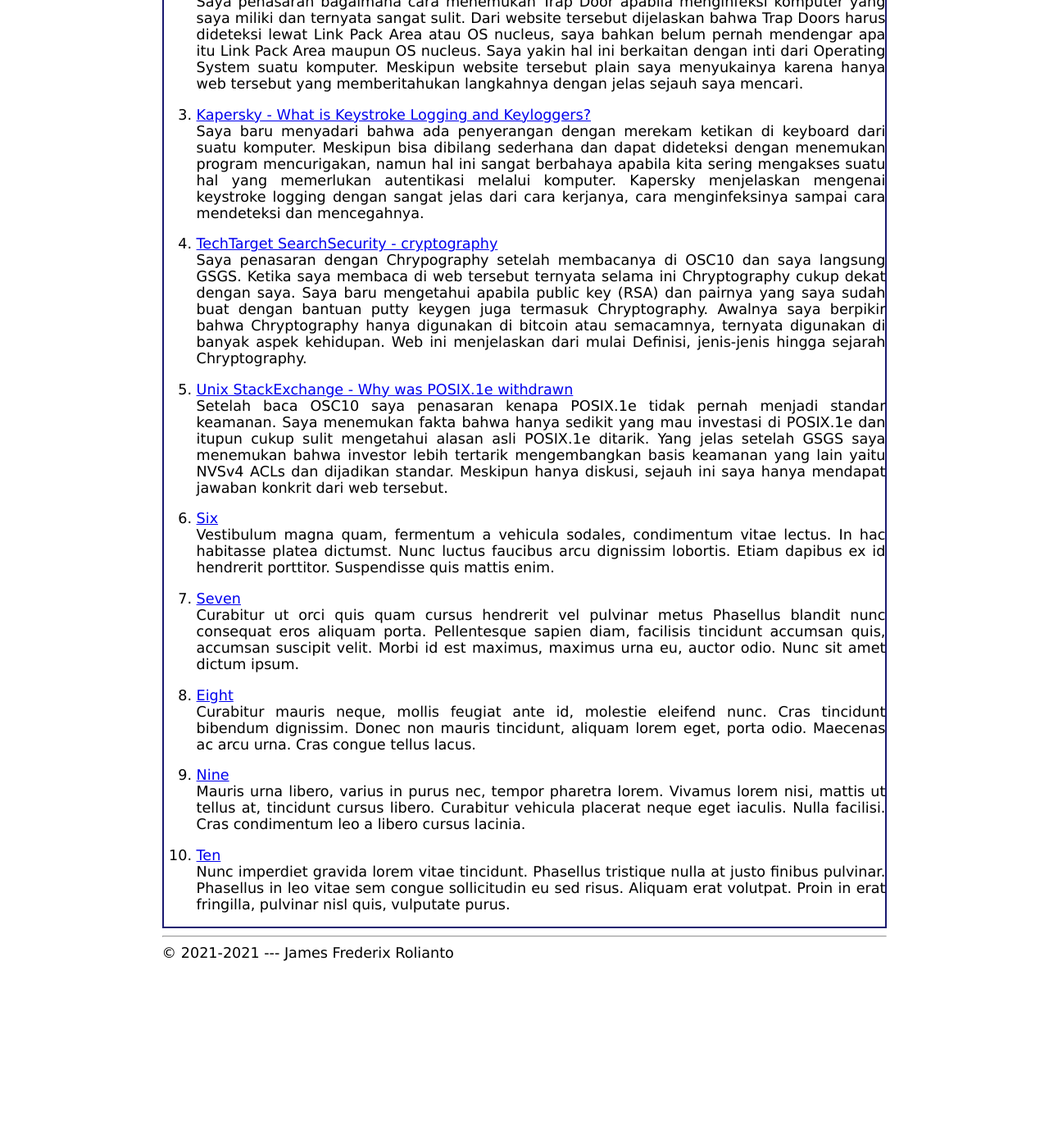
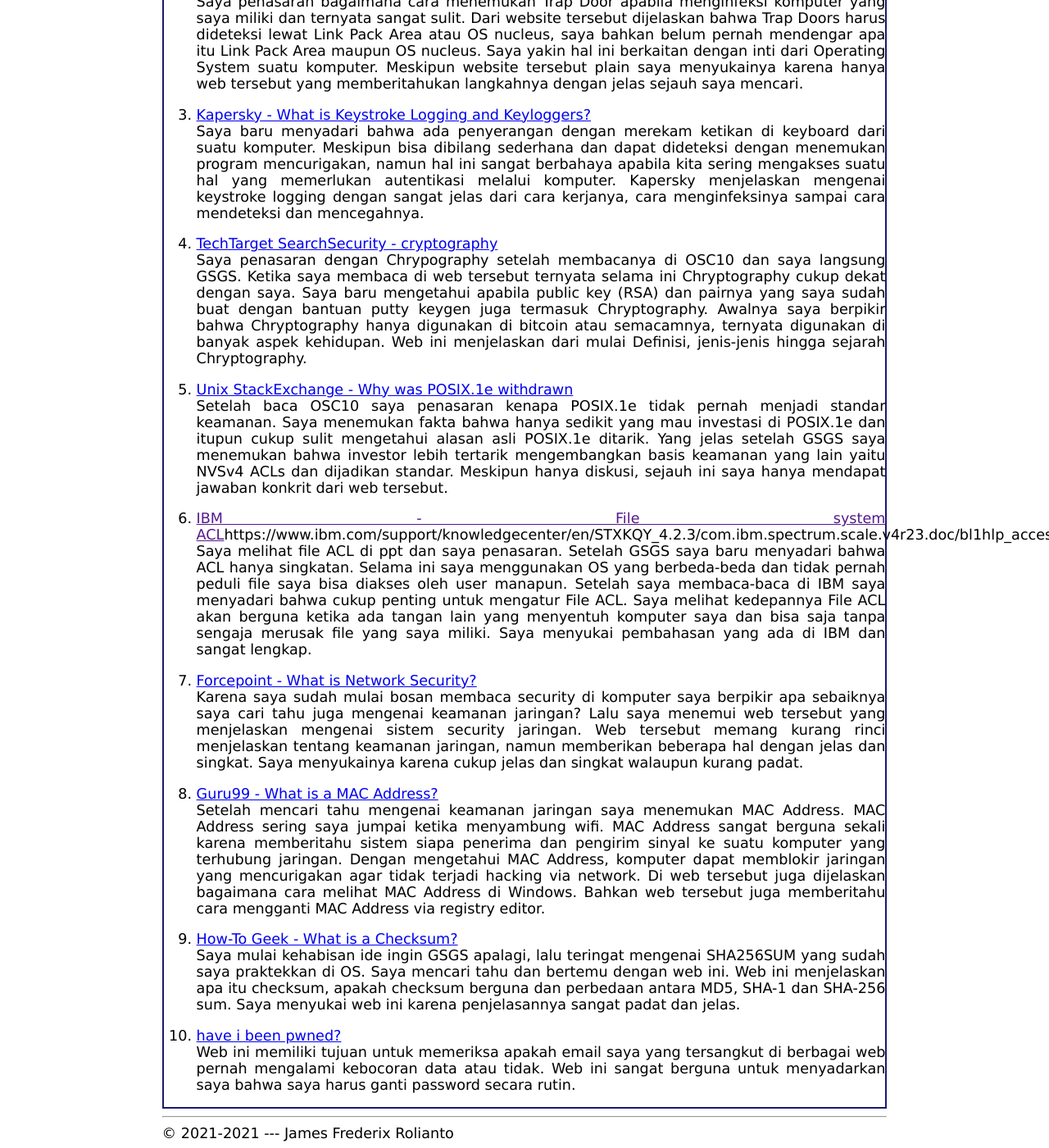
Before and after one commit to SinusCosinusTangen/os211, a Jekyll site: the page built from w02.md, in a window 1280 px wide and 1400 px high, scrolled down 459 px. Shown: the whole window at 82% size. Built offline with Jekyll 4.4.1, drawn with Linux system fonts in a browser that asks for light colours; our own code applies the rules of GitHub Pages for plain Markdown files; before the commit the page ends 1639 px from its top, so only the background shows below that.

Commit message:
OS211 SinusCosinusTangen

```diff
--- a/w02.md
+++ b/w02.md
@@ -20,37 +20,17 @@ Saya penasaran dengan Chrypography setelah membacanya di OSC10 dan saya langsung
 5. [Unix StackExchange - Why was POSIX.1e withdrawn](https://unix.stackexchange.com/questions/489820/why-was-posix-1e-withdrawn)<br>
 Setelah baca OSC10 saya penasaran kenapa POSIX.1e tidak pernah menjadi standar keamanan. Saya menemukan fakta bahwa hanya sedikit yang mau investasi di POSIX.1e dan itupun cukup sulit mengetahui alasan asli POSIX.1e ditarik. Yang jelas setelah GSGS saya menemukan bahwa investor lebih tertarik mengembangkan basis keamanan yang lain yaitu NVSv4 ACLs dan dijadikan standar. Meskipun hanya diskusi, sejauh ini saya hanya mendapat jawaban konkrit dari web tersebut.
 
-6. [Six](https://en.wikipedia.org/wiki/6)<br>
-Vestibulum magna quam, fermentum a vehicula sodales, condimentum vitae lectus.
-In hac habitasse platea dictumst.
-Nunc luctus faucibus arcu dignissim lobortis.
-Etiam dapibus ex id hendrerit porttitor.
-Suspendisse quis mattis enim.
+6. [IBM - File system ACL]()https://www.ibm.com/support/knowledgecenter/en/STXKQY_4.2.3/com.ibm.spectrum.scale.v4r23.doc/bl1hlp_accessfilesystemacl.htm<br>
+Saya melihat file ACL di ppt dan saya penasaran. Setelah GSGS saya baru menyadari bahwa ACL hanya singkatan. Selama ini saya menggunakan OS yang berbeda-beda dan tidak pernah peduli file saya bisa diakses oleh user manapun. Setelah saya membaca-baca di IBM saya menyadari bahwa cukup penting untuk mengatur File ACL. Saya melihat kedepannya File ACL akan berguna ketika ada tangan lain yang menyentuh komputer saya dan bisa saja tanpa sengaja merusak file yang saya miliki. Saya menyukai pembahasan yang ada di IBM dan sangat lengkap.
 
-7. [Seven](https://en.wikipedia.org/wiki/7)<br>
-Curabitur ut orci quis quam cursus hendrerit vel pulvinar metus
-Phasellus blandit nunc consequat eros aliquam porta.
-Pellentesque sapien diam, facilisis tincidunt accumsan quis, accumsan suscipit velit.
-Morbi id est maximus, maximus urna eu, auctor odio.
-Nunc sit amet dictum ipsum.
+7. [Forcepoint - What is Network Security?](https://www.forcepoint.com/cyber-edu/network-security#:~:text=Network%20security%20is%20a%20broad,both%20software%20and%20hardware%20technologies.)<br>
+Karena saya sudah mulai bosan membaca security di komputer saya berpikir apa sebaiknya saya cari tahu juga mengenai keamanan jaringan? Lalu saya menemui web tersebut yang menjelaskan mengenai sistem security jaringan. Web tersebut memang kurang rinci menjelaskan tentang keamanan jaringan, namun memberikan beberapa hal dengan jelas dan singkat. Saya menyukainya karena cukup jelas dan singkat walaupun kurang padat.
 
-8. [Eight](https://en.wikipedia.org/wiki/8)<br>
-Curabitur mauris neque, mollis feugiat ante id, molestie eleifend nunc.
-Cras tincidunt bibendum dignissim.
-Donec non mauris tincidunt, aliquam lorem eget, porta odio.
-Maecenas ac arcu urna.
-Cras congue tellus lacus.
+8. [Guru99 - What is a MAC Address?](https://www.guru99.com/what-is-mac-address.html)<br>
+Setelah mencari tahu mengenai keamanan jaringan saya menemukan MAC Address. MAC Address sering saya jumpai ketika menyambung wifi. MAC Address sangat berguna sekali karena memberitahu sistem siapa penerima dan pengirim sinyal ke suatu komputer yang terhubung jaringan. Dengan mengetahui MAC Address, komputer dapat memblokir jaringan yang mencurigakan agar tidak terjadi hacking via network. Di web tersebut juga dijelaskan bagaimana cara melihat MAC Address di Windows. Bahkan web tersebut juga memberitahu cara mengganti MAC Address via registry editor.
 
-9. [Nine](https://en.wikipedia.org/wiki/9)<br>
-Mauris urna libero, varius in purus nec, tempor pharetra lorem.
-Vivamus lorem nisi, mattis ut tellus at, tincidunt cursus libero.
-Curabitur vehicula placerat neque eget iaculis.
-Nulla facilisi.
-Cras condimentum leo a libero cursus lacinia.
+9. [How-To Geek - What is a Checksum?](https://www.howtogeek.com/363735/what-is-a-checksum-and-why-should-you-care/)<br>
+Saya mulai kehabisan ide ingin GSGS apalagi, lalu teringat mengenai SHA256SUM yang sudah saya praktekkan di OS. Saya mencari tahu dan bertemu dengan web ini. Web ini menjelaskan apa itu checksum, apakah checksum berguna dan perbedaan antara MD5, SHA-1 dan SHA-256 sum. Saya menyukai web ini karena penjelasannya sangat padat dan jelas.
 
-10. [Ten](https://en.wikipedia.org/wiki/10)<br>
-Nunc imperdiet gravida lorem vitae tincidunt.
-Phasellus tristique nulla at justo finibus pulvinar.
-Phasellus in leo vitae sem congue sollicitudin eu sed risus.
-Aliquam erat volutpat.
-Proin in erat fringilla, pulvinar nisl quis, vulputate purus.
+10. [have i been pwned?](https://haveibeenpwned.com/)<br>
+Web ini memiliki tujuan untuk memeriksa apakah email saya yang tersangkut di berbagai web pernah mengalami kebocoran data atau tidak. Web ini sangat berguna untuk menyadarkan saya bahwa saya harus ganti password secara rutin.
```
